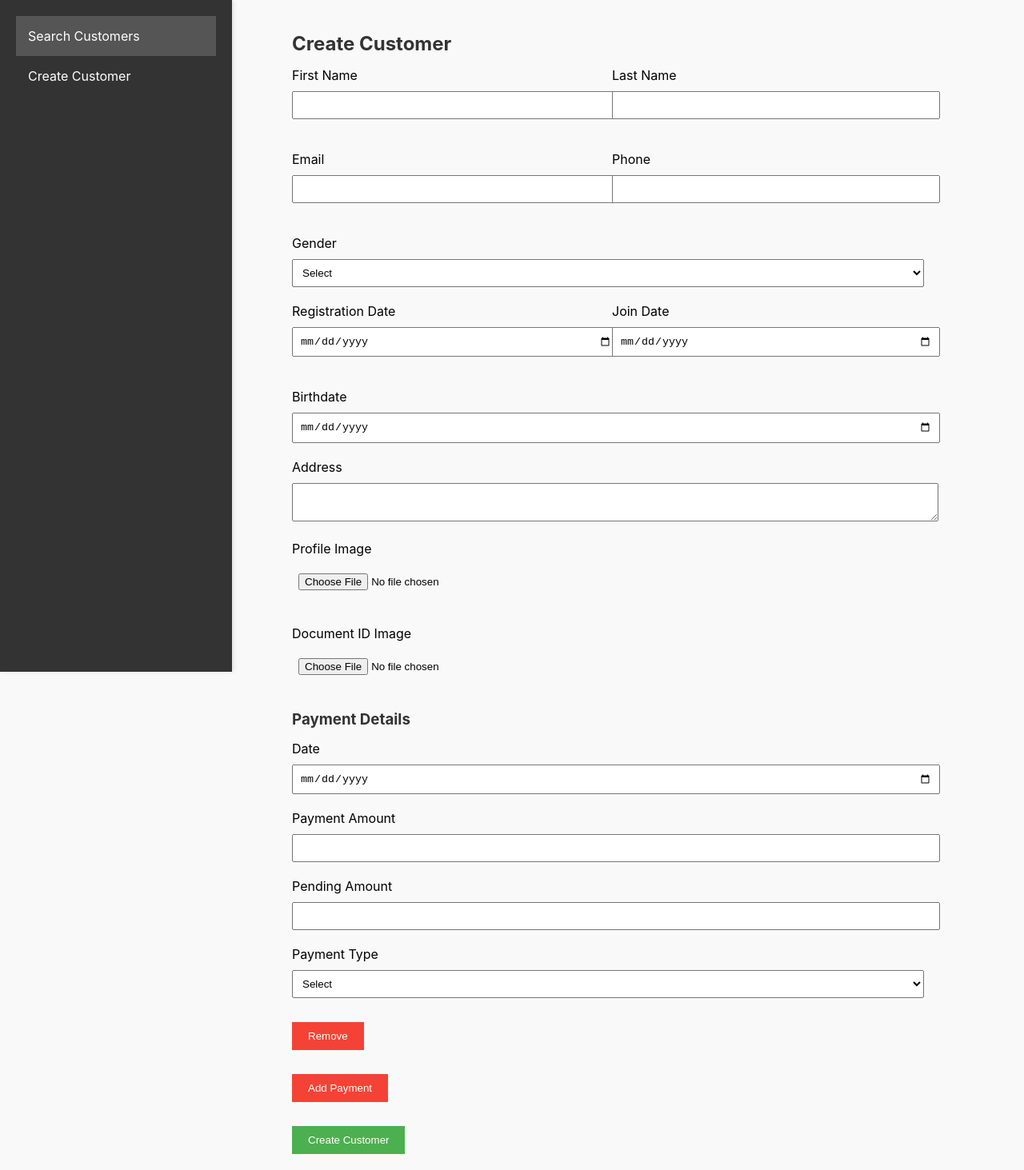
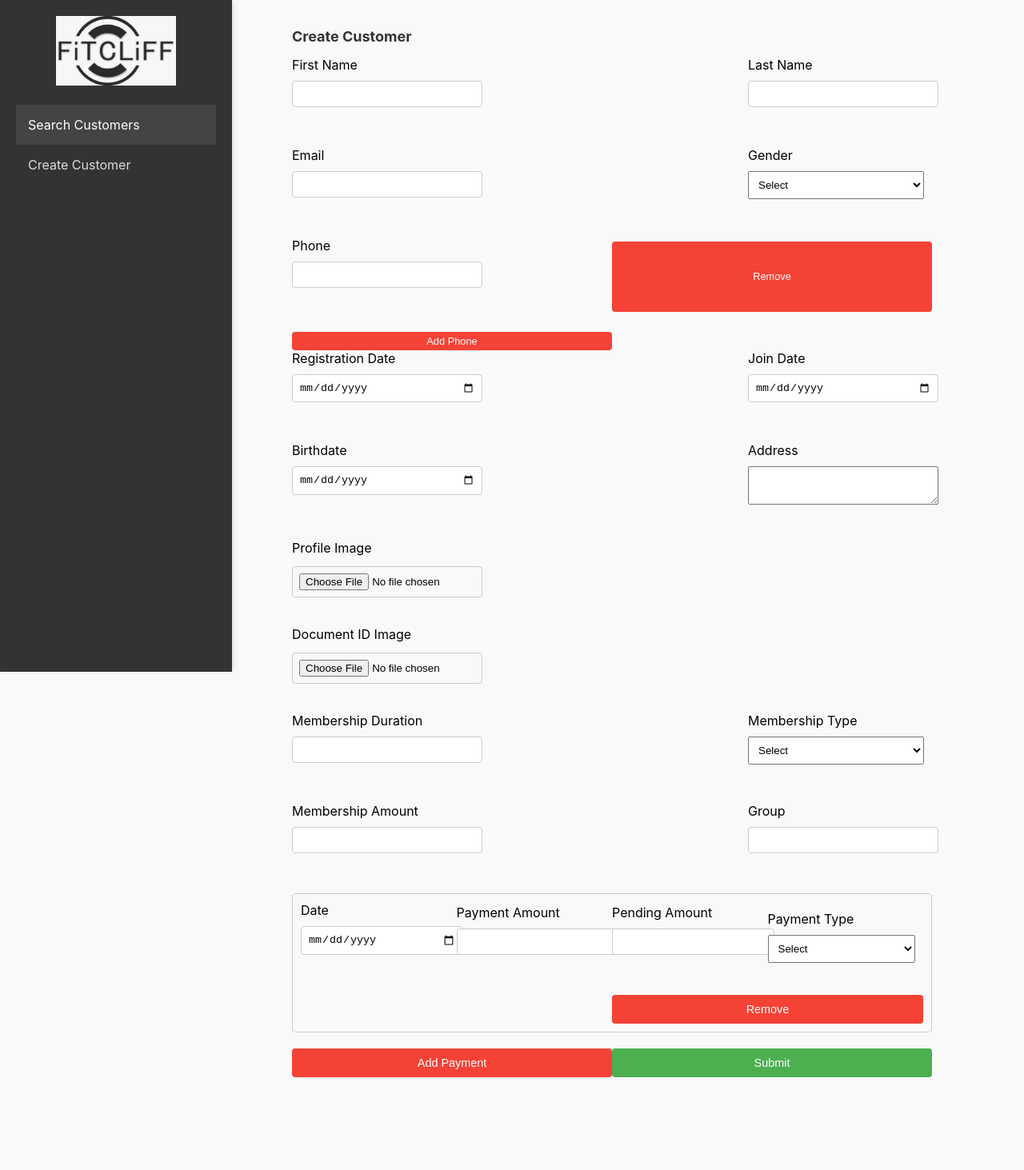
Before and after one commit to samirbist/fitcliff-frontend, a React (Create React App) app: page /create-customer in a window 1280 px wide. Shown: the whole page at 80% size. After the commit the page ends 1367 px from the top, so only its background shows below. Built offline with nearby package versions, Linux system fonts and the light colour scheme; sample sign-in values are in the browser's storage.

Commit message:
Fixed customer create page

```diff
--- a/src/App.js
+++ b/src/App.js
@@ -8,7 +8,7 @@ import { jwtDecode } from 'jwt-decode'; // Correct import statement
 import './App.css';
 
 function App() {
-  // Check if the user is authenticated
+  // Check if the user  authenticated
   const token = localStorage.getItem('jwtToken');
   let isAuthenticated = false;
 
--- a/src/components/CreateCustomer.css
+++ b/src/components/CreateCustomer.css
@@ -9,7 +9,7 @@
   margin-bottom: 20px;
 }
 
-.payment-row {
+.payment-form-row {
   display: flex;
   flex-wrap: wrap;
   justify-content: space-between;
@@ -22,7 +22,8 @@
 
 .form-group {
   flex: 1;
-  min-width: 200px; /* Ensure minimum width */
+  min-width: 180px;
+  max-width: 220px;
   margin-right: 10px;
   margin-bottom: 20px;
 }
@@ -32,13 +33,15 @@
   margin-bottom: 5px;
 }
 
-.remove-button {
-  flex-basis: 100%; /* Full width for remove button */
+.remove-payment-btn {
+  flex-basis: 100%;
   margin-top: 10px;
   text-align: right;
 }
 
-input, select, textarea {
+input,
+select,
+textarea {
   width: 100%;
   padding: 8px;
   margin-top: 5px;
@@ -56,21 +59,37 @@ button {
   border: none;
   cursor: pointer;
   margin-top: 10px;
+  font-size: 0.9em;
+  /* Adjust font size */
 }
 
-.add-payment-button {
-  display: block;
-  margin-top: 20px;
-  margin-bottom: 20px;
+.add-phone-btn,
+.remove-phone-btn {
+  background-color: #4CAF50;
+  /* Green for add button */
+  color: white;
+  padding: 4px 8px;
+  /* Smaller padding */
+  border: none;
+  cursor: pointer;
+  font-size: 0.8em;
+  /* Smaller font size */
+  margin-top: 5px;
+  /* Reduced size */
 }
 
-.submit-button {
-  display: block;
-  margin-top: 20px;
+.remove-phone-btn {
+  background-color: #f44336;
+  /* Red for remove button */
+  padding: 4px 8px;
+  /* Smaller padding */
+  font-size: 0.8em;
+  /* Smaller font size */
+  /* Reduced size */
 }
 
 button[type="button"] {
-  background-color: #f44336; /* Different color for remove button */
+  background-color: #f44336;
 }
 
 .form-group input[type="file"] {
--- a/src/components/CreateCustomer.js
+++ b/src/components/CreateCustomer.js
@@ -6,17 +6,14 @@ import "./CreateCustomer.css";
 
 const API_BASE_URL = 'http://localhost:8080'; // Replace with your actual API base URL
 
-// Function to get JWT token
 const getAuthToken = () => {
-  // Replace with the actual method to retrieve the token
   return localStorage.getItem('jwtToken');
 };
 
-// Function to upload document
 const uploadDocument = async (file) => {
   const formData = new FormData();
   formData.append('fileName', file.name);
-  formData.append('file', file);
+  formData.append('image', file);
 
   try {
     const response = await axios.post(`${API_BASE_URL}/admin/documentId`, formData, {
@@ -25,18 +22,17 @@ const uploadDocument = async (file) => {
         'Authorization': `Bearer ${getAuthToken()}`,
       },
     });
-    return response.data; // Return document ID or other relevant data
+    return response.data;
   } catch (error) {
     console.error('Error uploading document:', error);
     throw error;
   }
 };
 
-// Function to upload image
 const uploadImage = async (file) => {
   const formData = new FormData();
   formData.append('fileName', file.name);
-  formData.append('file', file);
+  formData.append('image', file);
 
   try {
     const response = await axios.post(`${API_BASE_URL}/admin/image`, formData, {
@@ -45,14 +41,13 @@ const uploadImage = async (file) => {
         'Authorization': `Bearer ${getAuthToken()}`,
       },
     });
-    return response.data; // Return image ID or other relevant data
+    return response.data;
   } catch (error) {
     console.error('Error uploading image:', error);
     throw error;
   }
 };
 
-// Function to create a new customer
 const createCustomer = async (customerData) => {
   try {
     const response = await axios.post(`${API_BASE_URL}/admin/customer`, customerData, {
@@ -68,12 +63,26 @@ const createCustomer = async (customerData) => {
   }
 };
 
+const fetchGroups = async () => {
+  try {
+    const response = await axios.get(`${API_BASE_URL}/admin/group`, {
+      headers: {
+        'Authorization': `Bearer ${getAuthToken()}`,
+      },
+    });
+    return response.data;
+  } catch (error) {
+    console.error('Error fetching groups:', error);
+    throw error;
+  }
+};
+
 const CreateCustomer = () => {
   const initialValues = {
     firstname: "",
     lastname: "",
     email: "",
-    phone: "",
+    phones: [""],
     gender: "",
     regDate: "",
     joinDate: "",
@@ -89,13 +98,19 @@ const CreateCustomer = () => {
         paymentType: "",
       },
     ],
+    membershipDuration: "",
+    membershipType: "",
+    membershipAmount: "",
+    group: "",
   };
 
   const validationSchema = Yup.object({
     firstname: Yup.string().required("First name is required"),
     lastname: Yup.string().required("Last name is required"),
     email: Yup.string().email("Invalid email format").required("Email is required"),
-    phone: Yup.string().required("Phone number is required"),
+    phones: Yup.array()
+      .of(Yup.string().required("Phone number is required"))
+      .min(1, "At least one phone number is required"),
     gender: Yup.string().required("Gender is required"),
     regDate: Yup.date().required("Registration date is required"),
     joinDate: Yup.date().required("Join date is required"),
@@ -111,31 +126,37 @@ const CreateCustomer = () => {
         paymentType: Yup.string().required("Payment type is required"),
       })
     ),
+    membershipDuration: Yup.string().required("Membership duration is required"),
+    membershipType: Yup.string().required("Membership type is required"),
+    membershipAmount: Yup.number().required("Membership amount is required"),
+    group: Yup.string().required("Group is required"),
   });
 
   const onSubmit = async (values) => {
     try {
-      // Upload document and image
       const documentResponse = await uploadDocument(values.documentIdImage);
       const imageResponse = await uploadImage(values.profileImage);
 
-      // Prepare customer data with IDs from document and image responses
       const customerData = {
-        firstname: values.firstname,
-        lastname: values.lastname,
+        firstName: values.firstname,
+        lastName: values.lastname,
         email: values.email,
-        phone: values.phone,
+        phones: values.phones,
         gender: values.gender,
+        isActive: true,
         regDate: values.regDate,
         joinDate: values.joinDate,
         birthdate: values.birthdate,
         address: values.address,
-        documentId: documentResponse ? documentResponse.id : null,
-        imageId: imageResponse ? imageResponse.id : null,
+        documentImage: documentResponse ? documentResponse.id : null,
+        image: imageResponse ? imageResponse.id : null,
         payments: values.payments,
+        membershipDuration: values.membershipDuration,
+        membershipType: values.membershipType,
+        membershipAmount: values.membershipAmount,
+        group: values.group,
       };
 
-      // Create customer
       await createCustomer(customerData);
 
       alert('Customer created successfully!');
@@ -173,20 +194,34 @@ const CreateCustomer = () => {
                 <ErrorMessage name="email" component="div" className="error" />
               </div>
               <div className="form-group">
-                <label htmlFor="phone">Phone</label>
-                <Field type="text" id="phone" name="phone" />
-                <ErrorMessage name="phone" component="div" className="error" />
-              </div>
-            </div>
-            <div className="form-group">
                 <label htmlFor="gender">Gender</label>
                 <Field as="select" id="gender" name="gender">
                   <option value="">Select</option>
-                <option value="male">MALE</option>
-                <option value="female">FEMALE</option>
+                  <option value="MALE">MALE</option>
+                  <option value="FEMALE">FEMALE</option>
                 </Field>
                 <ErrorMessage name="gender" component="div" className="error" />
               </div>
+            </div>
+
+            <FieldArray name="phones">
+              {({ push, remove }) => (
+                <>
+                  {values.phones.map((phone, index) => (
+                    <div key={index} className="form-row">
+                      <div className="form-group">
+                        <label htmlFor={`phones.${index}`}>Phone</label>
+                        <Field type="text" name={`phones.${index}`} />
+                        <ErrorMessage name={`phones.${index}`} component="div" className="error" />
+                      </div>
+                      <button type="button" className="remove-phone-btn" onClick={() => remove(index)}>Remove</button>
+                    </div>
+                  ))}
+                  <button type="button" className="add-phone-btn" onClick={() => push("")}>Add Phone</button>
+                </>
+              )}
+            </FieldArray>
+
             <div className="form-row">
               <div className="form-group">
                 <label htmlFor="regDate">Registration Date</label>
@@ -199,6 +234,7 @@ const CreateCustomer = () => {
                 <ErrorMessage name="joinDate" component="div" className="error" />
               </div>
             </div>
+            <div className="form-row">
               <div className="form-group">
                 <label htmlFor="birthdate">Birthdate</label>
                 <Field type="date" id="birthdate" name="birthdate" />
@@ -209,14 +245,16 @@ const CreateCustomer = () => {
                 <Field as="textarea" id="address" name="address" />
                 <ErrorMessage name="address" component="div" className="error" />
               </div>
+            </div>
 
-            {/* New Fields for File Uploads */}
+            {/* Profile Image Field */}
             <div className="form-group">
               <label htmlFor="profileImage">Profile Image</label>
               <input
                 type="file"
                 id="profileImage"
                 name="profileImage"
+                accept="image/*"
                 onChange={(event) => {
                   setFieldValue("profileImage", event.currentTarget.files[0]);
                 }}
@@ -224,12 +262,14 @@ const CreateCustomer = () => {
               <ErrorMessage name="profileImage" component="div" className="error" />
             </div>
 
+            {/* Document ID Image Field */}
             <div className="form-group">
               <label htmlFor="documentIdImage">Document ID Image</label>
               <input
                 type="file"
                 id="documentIdImage"
                 name="documentIdImage"
+                accept="image/*"
                 onChange={(event) => {
                   setFieldValue("documentIdImage", event.currentTarget.files[0]);
                 }}
@@ -237,54 +277,76 @@ const CreateCustomer = () => {
               <ErrorMessage name="documentIdImage" component="div" className="error" />
             </div>
 
-            {/* Payment Details Section */}
-            <h3>Payment Details</h3>
+            <div className="form-row">
+              <div className="form-group">
+                <label htmlFor="membershipDuration">Membership Duration</label>
+                <Field type="text" id="membershipDuration" name="membershipDuration" />
+                <ErrorMessage name="membershipDuration" component="div" className="error" />
+              </div>
+              <div className="form-group">
+                <label htmlFor="membershipType">Membership Type</label>
+                <Field as="select" id="membershipType" name="membershipType">
+                  <option value="">Select</option>
+                  <option value="MONTHLY">Monthly</option>
+                  <option value="YEARLY">Yearly</option>
+                </Field>
+                <ErrorMessage name="membershipType" component="div" className="error" />
+              </div>
+            </div>
+            <div className="form-row">
+              <div className="form-group">
+                <label htmlFor="membershipAmount">Membership Amount</label>
+                <Field type="number" id="membershipAmount" name="membershipAmount" />
+                <ErrorMessage name="membershipAmount" component="div" className="error" />
+              </div>
+              <div className="form-group">
+                <label htmlFor="group">Group</label>
+                <Field type="text" id="group" name="group" />
+                <ErrorMessage name="group" component="div" className="error" />
+              </div>
+            </div>
+
             <FieldArray name="payments">
-              {({ remove, push }) => (
+              {({ push, remove }) => (
                 <>
-                  <div className="payments-container">
                   {values.payments.map((payment, index) => (
                     <div key={index} className="payment-form-row">
                       <div className="form-group">
-                          <label htmlFor={`payments[${index}].date`}>Date</label>
-                          <Field type="date" name={`payments[${index}].date`} />
-                          <ErrorMessage name={`payments[${index}].date`} component="div" className="error" />
+                        <label htmlFor={`payments.${index}.date`}>Date</label>
+                        <Field type="date" name={`payments.${index}.date`} />
+                        <ErrorMessage name={`payments.${index}.date`} component="div" className="error" />
                       </div>
                       <div className="form-group">
-                          <label htmlFor={`payments[${index}].paymentAmount`}>Payment Amount</label>
-                          <Field type="number" name={`payments[${index}].paymentAmount`} />
-                          <ErrorMessage name={`payments[${index}].paymentAmount`} component="div" className="error" />
+                        <label htmlFor={`payments.${index}.paymentAmount`}>Payment Amount</label>
+                        <Field type="number" name={`payments.${index}.paymentAmount`} />
+                        <ErrorMessage name={`payments.${index}.paymentAmount`} component="div" className="error" />
                       </div>
                       <div className="form-group">
-                          <label htmlFor={`payments[${index}].pendingAmount`}>Pending Amount</label>
-                          <Field type="number" name={`payments[${index}].pendingAmount`} />
-                          <ErrorMessage name={`payments[${index}].pendingAmount`} component="div" className="error" />
+                        <label htmlFor={`payments.${index}.pendingAmount`}>Pending Amount</label>
+                        <Field type="number" name={`payments.${index}.pendingAmount`} />
+                        <ErrorMessage name={`payments.${index}.pendingAmount`} component="div" className="error" />
                       </div>
                       <div className="form-group">
-                          <label htmlFor={`payments[${index}].paymentType`}>Payment Type</label>
-                          <Field as="select" name={`payments[${index}].paymentType`}>
+                        <label htmlFor={`payments.${index}.paymentType`}>Payment Type</label>
+                        <Field as="select" name={`payments.${index}.paymentType`}>
                           <option value="">Select</option>
                           <option value="CASH">CASH</option>
                           <option value="UPI">UPI</option>
                         </Field>
-                          <ErrorMessage name={`payments[${index}].paymentType`} component="div" className="error" />
+                        <ErrorMessage name={`payments.${index}.paymentType`} component="div" className="error" />
                       </div>
-                        <div className="form-group remove-payment-btn">
+                      <div className="remove-payment-btn">
                         <button type="button" onClick={() => remove(index)}>Remove</button>
                       </div>
                     </div>
                   ))}
-                  </div>
-                  <div className="form-group add-payment-btn">
                   <button type="button" onClick={() => push({ date: "", paymentAmount: "", pendingAmount: "", paymentType: "" })}>
                     Add Payment
                   </button>
-                  </div>
                 </>
               )}
             </FieldArray>
-
-            <button type="submit" className="submit-btn">Create Customer</button>
+            <button type="submit">Submit</button>
           </Form>
         )}
       </Formik>
--- a/src/components/Login.css
+++ b/src/components/Login.css
@@ -1,57 +1,70 @@
-/* Container for the login form */
+/* Login.css */
+
 .login-container {
     display: flex;
+    flex-direction: column;
+    align-items: center;
     justify-content: center;
-    align-items: center;
     height: 100vh;
-    background-color: #f9f9f9;
+    background-color: #f4f4f4;
+    /* Adjust the background color as needed */
 }
 
-/* Style for the login form */
+.login-logo {
+    margin-bottom: 20px;
+    /* Adds space between the logo and the form */
+}
+
+.login-logo img {
+    width: 150px;
+    /* Adjust the size of the logo */
+    height: auto;
+    /* Maintain aspect ratio */
+}
+
 .login-form {
+    width: 300px;
+    padding: 20px;
     background-color: white;
-    padding: 40px;
+    box-shadow: 0 0 10px rgba(0, 0, 0, 0.1);
     border-radius: 8px;
-    box-shadow: 0 4px 8px rgba(0, 0, 0, 0.1);
-    width: 300px;
     text-align: center;
 }
 
-/* Style for the form heading */
-.login-form h2 {
-    margin-bottom: 20px;
-    color: #333;
+h1 {
+    font-size: 24px;
+    margin-bottom: 10px;
 }
 
-/* Style for the input fields */
-.login-form input {
+h2 {
+    font-size: 18px;
+    margin-bottom: 20px;
+}
+
+input {
     width: 100%;
     padding: 10px;
-    margin: 10px 0;
+    margin-bottom: 10px;
     border: 1px solid #ccc;
     border-radius: 4px;
-    box-sizing: border-box;
 }
 
-/* Style for the login button */
-.login-form button {
-    width: 100%;
+button {
+    width: 50%;
     padding: 10px;
-    background-color: #007bff;
+    background-color: #4CAF50;
     color: white;
     border: none;
     border-radius: 4px;
     cursor: pointer;
-    transition: background-color 0.3s;
+    font-size: 16px;
 }
 
-/* Hover effect for the login button */
-.login-form button:hover {
-    background-color: #0056b3;
+button:hover {
+    background-color: #45a049;
 }
 
-/* Error message styling */
-.login-form .error {
+.error {
     color: red;
     margin-top: 10px;
 }
--- a/src/components/Login.js
+++ b/src/components/Login.js
@@ -2,6 +2,7 @@ import React, { useState } from 'react';
 import { useNavigate } from 'react-router-dom';
 import axios from 'axios';
 import './Login.css'; // Import the CSS file
+import logo from '../assests/fitcliff-logo.jpeg';
 
 const Login = () => {
   const [username, setUsername] = useState('');
@@ -29,6 +30,9 @@ const Login = () => {
 
   return (
     <div className="login-container">
+      <div className="login-logo">
+        <img src={logo} alt="Fitcliff Logo" />
+      </div>
       <div className="login-form">
         <h1>Welcome to Fitcliff</h1>
         <h2>Login</h2>
--- a/src/components/SideMenu.css
+++ b/src/components/SideMenu.css
@@ -1,38 +1,43 @@
-/* Style for the side menu */
+/* SideMenu.css */
+
 .side-menu {
   width: 250px;
   background-color: #333;
-  color: white;
+  color: #fff;
   padding: 20px;
+  box-shadow: 2px 0 5px rgba(0, 0, 0, 0.1);
+  height: 100vh;
   position: fixed;
   top: 0;
   left: 0;
-  height: 100vh;
-  overflow-y: auto;
-  box-shadow: 2px 0 5px rgba(0, 0, 0, 0.1);
-  /* Add subtle shadow for depth */
 }
 
-/* Style for menu items */
-.side-menu ul {
+.logo-container {
+  text-align: center;
+  margin-bottom: 20px;
+  /* Space between the logo and the menu items */
+}
+
+.logo {
+  width: 150px;
+  /* Adjust width as needed */
+  height: auto;
+  /* Maintain aspect ratio */
+}
+
+ul {
   list-style: none;
   padding: 0;
-  margin: 0;
 }
 
-.side-menu li {
-  padding: 15px;
+li {
+  padding: 10px;
   cursor: pointer;
-  transition: background-color 0.3s;
-  /* Smooth transition for hover effect */
+  color: #ddd;
 }
 
-.side-menu li:hover {
+li.active,
+li:hover {
   background-color: #444;
-  /* Darker background on hover */
+  color: #fff;
 }
-
-.side-menu li.active {
-  background-color: #555;
-  /* Highlight active menu item */
-}
--- a/src/components/SideMenu.js
+++ b/src/components/SideMenu.js
@@ -1,6 +1,7 @@
 import React, { useState } from 'react';
 import { useNavigate } from 'react-router-dom'; // Import useNavigate for navigation
 import './SideMenu.css';
+import logo from '../assests/fitcliff-logo.jpeg';
 
 function SideMenu() {
   const [activePage, setActivePage] = useState('SearchPage');
@@ -19,6 +20,11 @@ function SideMenu() {
 
   return (
     <div className="side-menu">
+       {/* Logo Section */}
+      <div className="logo-container">
+        <img src={logo} alt="Fitcliff Logo" className="logo" />
+      </div>
+
       <ul>
 
         <li
```
Also changed, not shown: src/assests/fitcliff-logo.jpeg (added), 1 other file (tests, documents, lock files or other folders). Lines whose indentation alone changed are shown as unchanged.
